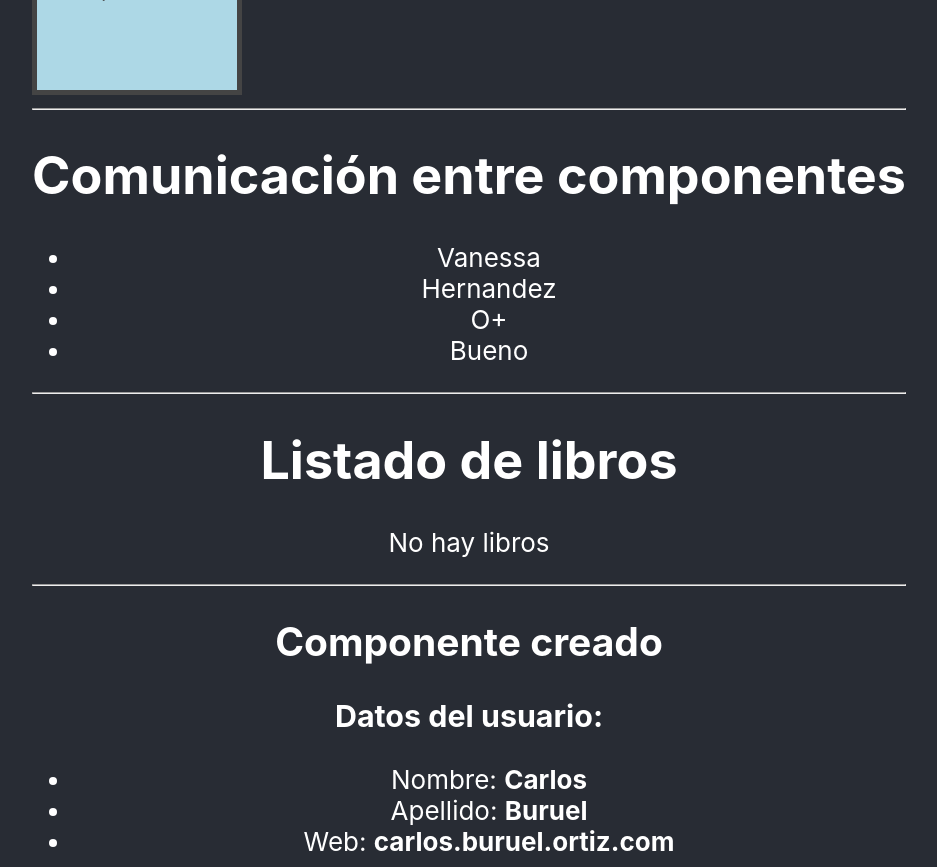
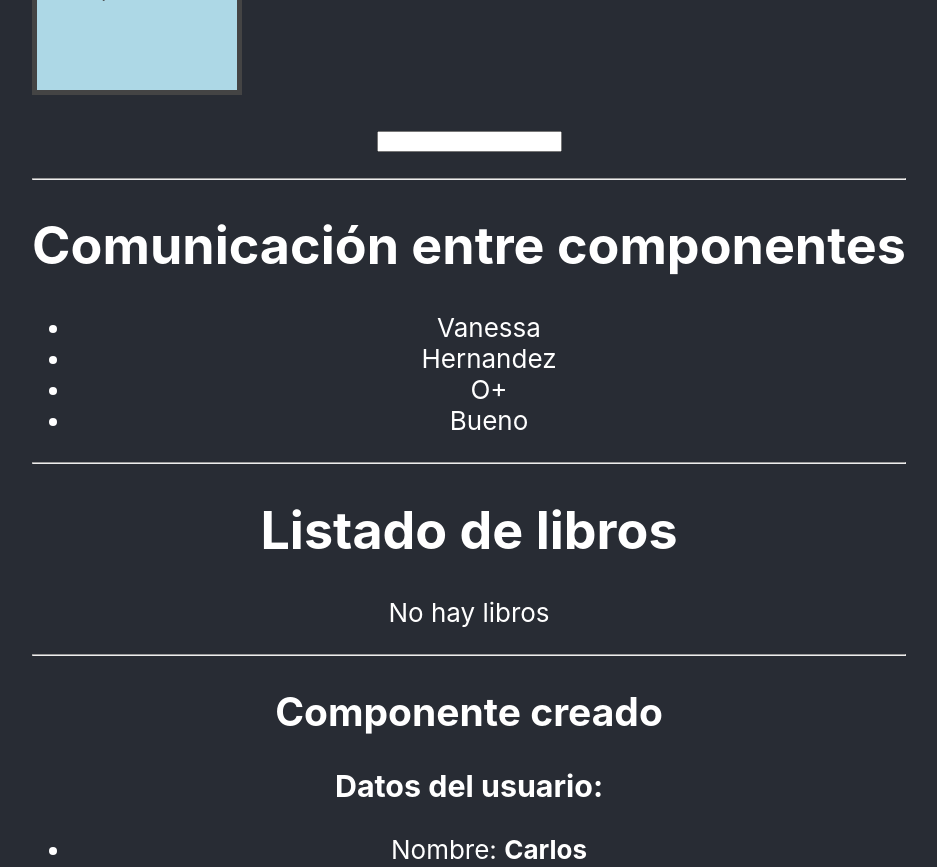
Before and after one commit to Carlos2693/master-react, a React (Create React App) app: page / in a window 1280 px wide. Shown: the part 780-1647 px from the top of the page, without its empty margins (171-1108 px from the left). Built offline with nearby package versions, Linux system fonts and the light colour scheme; the HTML template or start-up script is replaced by a standard one.

Commit message:
Focus & Blur events

```diff
--- a/src/EventosComponente.js
+++ b/src/EventosComponente.js
@@ -12,6 +12,14 @@ export const EventosComponente = () => {
 
     const hasEntrado = (e, accion) => {
       console.log(`Has ${accion} a la caja con el mouse`)
+    }
+
+    const estasDentro = e => {
+      console.log("Estas dentro del input, ingresa tu nombre!!")
+    }
+
+    const estasFuera = e => {
+      console.log("Estas fuera del input")
     }
 
   return (
@@ -43,6 +51,15 @@ export const EventosComponente = () => {
           Pasa por encima!!!
         </div>
 
+        <p>
+          {/* Evento focus y blur */}
+          <input
+            type="text"
+            onFocus={ estasDentro }
+            onBlur={ estasFuera }
+            placerholder="Introduce tu nombre..." />
+        </p>
+
     </div>
   )
 }
```
